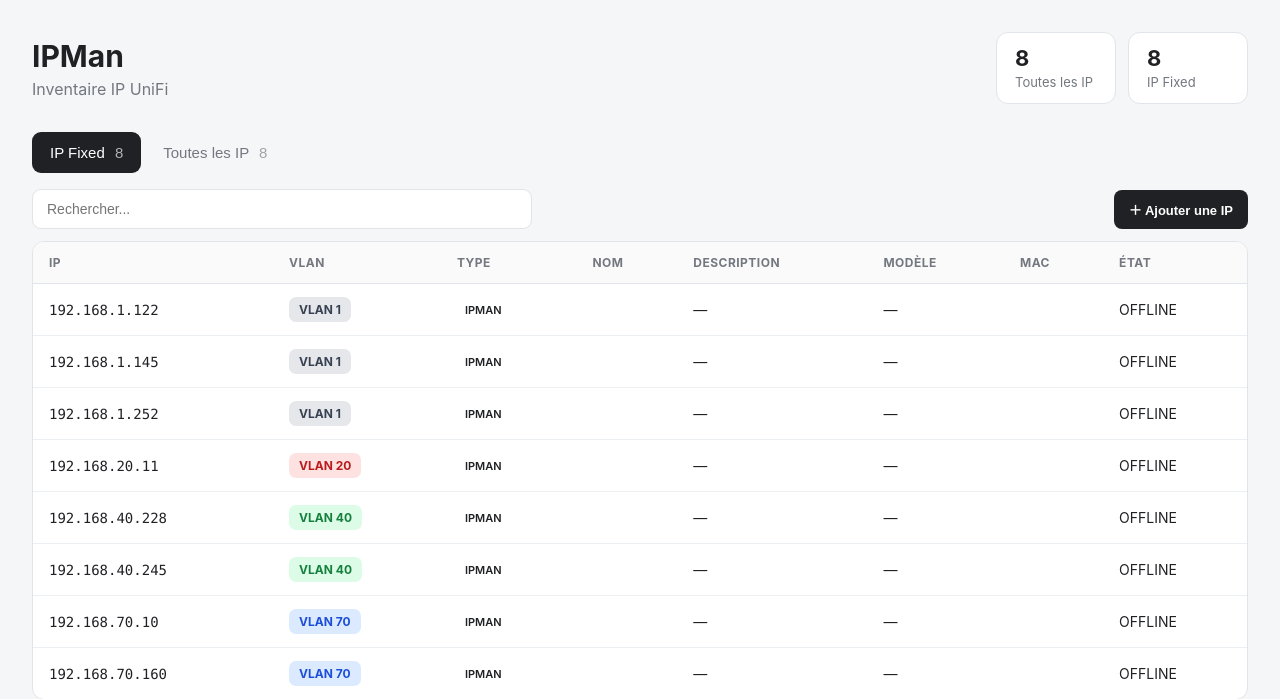
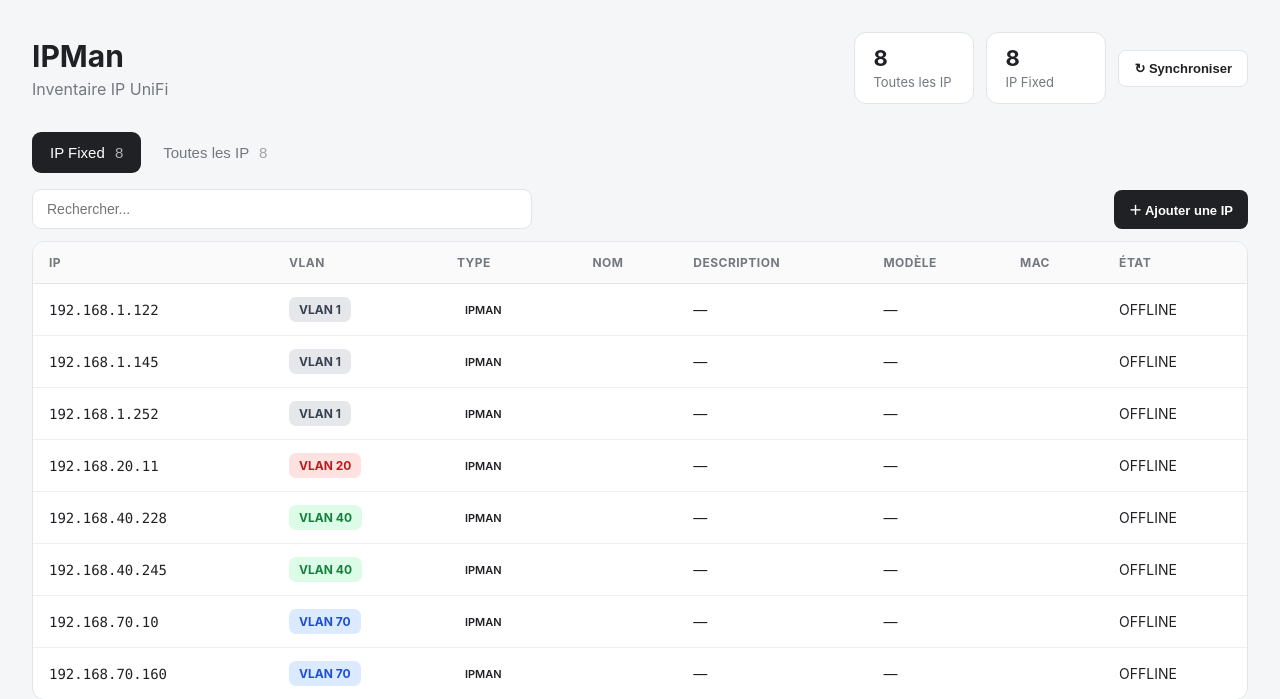
Before and after one commit to mfroger/ipman, a FastAPI app: page / in a window 1280 px wide. Shown: the top 699 px of the page. Run offline with FastAPI, Linux system fonts and the light colour scheme; data comes from the database, SQL or seed files in the repository.

Commit message:
Add manual UniFi synchronization button

```diff
--- a/templates/index.html
+++ b/templates/index.html
@@ -1,6 +1,6 @@
 <!doctype html>
 <html lang="fr"><head><meta charset="utf-8"><meta name="viewport" content="width=device-width,initial-scale=1"><title>IPMan</title><link rel="stylesheet" href="{{ url_for('static', path='style.css') }}"></head><body>
-<div class="container"><header><div><h1>IPMan</h1><p>Inventaire IP UniFi</p></div><div class="header-actions"><div class="stats"><div><strong>{{ rows|length }}</strong><span>Toutes les IP</span></div><div><strong>{{ fixed_rows|length }}</strong><span>IP Fixed</span></div></div></div></header>
+<div class="container"><header><div><h1>IPMan</h1><p>Inventaire IP UniFi</p></div><div class="header-actions"><div class="stats"><div><strong>{{ rows|length }}</strong><span>Toutes les IP</span></div><div><strong>{{ fixed_rows|length }}</strong><span>IP Fixed</span></div></div><button type="button" id="syncButton" class="button secondary sync-button" onclick="syncUniFi()">↻ Synchroniser</button></div></header>
 {% if error %}<div class="error"><strong>Erreur UniFi :</strong> {{ error }}</div>{% endif %}
 <nav class="tabs"><button type="button" class="tab active" onclick="showTab('fixed',this)">IP Fixed <span>{{ fixed_rows|length }}</span></button><button type="button" class="tab" onclick="showTab('all',this)">Toutes les IP <span>{{ rows|length }}</span></button></nav>
 {% for id,data in [('fixed',fixed_rows),('all',rows)] %}<section id="{{id}}" class="tab-content {% if id=='fixed' %}active{% endif %}"><div class="toolbar{% if id=='fixed' %} fixed-toolbar{% endif %}"><input type="search" placeholder="Rechercher..." oninput="filterRows('{{id}}',this.value)">{% if id=='fixed' %}<button type="button" class="button primary" onclick="newIP()">＋ Ajouter une IP</button>{% endif %}</div><div class="table-wrap"><table id="{{id}}Table"><thead><tr><th>IP</th><th>VLAN</th><th>TYPE</th><th>NOM</th><th>DESCRIPTION</th><th>MODÈLE</th><th>MAC</th><th>ÉTAT</th></tr></thead><tbody>{% for r in data %}<tr onclick="openEditor(this)" data-ip="{{r.ip}}" data-fixed="{{1 if r.fixed else 0}}" data-description="{{r.description|e}}" data-model="{{r.model|e}}"><td class="ip">{{r.ip}}</td><td>{% if r.vlan is not none %}<span class="vlan vlan-{{r.vlan}}">VLAN {{r.vlan}}</span>{% else %}—{% endif %}</td><td><span class="badge {{r.type|lower}}">{{r.type}}</span></td><td>{{r.name}}</td><td>{{r.description or '—'}}</td><td>{{r.model or '—'}}</td><td class="mono">{{r.mac}}</td><td>{{r.state}}</td></tr>{% endfor %}</tbody></table></div></section>{% endfor %}<footer><span>IP metadata stockées dans SQLite · Cliquez sur une ligne pour modifier</span><label class="theme-control"><span>Apparence</span><select id="theme" onchange="setTheme(this.value)"><option value="light">☀️ Clair</option><option value="dark">🌙 Sombre</option></select></label></footer></div>
@@ -14,6 +14,7 @@ function openEditor(r){document.getElementById('editIP').value=r.dataset.ip;docu
 function newIP(){document.getElementById('editIP').value='';document.getElementById('editIP').readOnly=false;document.getElementById('editorTitle').textContent='Nouvelle IP';document.getElementById('editorSubtitle').textContent="Ajouter une IP à l'inventaire IPMan.";document.getElementById('editFixed').checked=true;document.getElementById('editDescription').value='';document.getElementById('editModel').value='';document.getElementById('deleteButton').style.display='none';document.getElementById('editor').classList.add('open');document.body.classList.add('modal-open');setTimeout(()=>document.getElementById('editIP').focus(),50)}
 function closeEditor(e){if(e&&e.target!==e.currentTarget)return;document.getElementById('editor').classList.remove('open');if(!document.querySelector('.modal-backdrop.open'))document.body.classList.remove('modal-open')}
 function setTheme(t){document.documentElement.setAttribute('data-theme',t);localStorage.setItem('ipman-theme',t)}
+async function syncUniFi(){const b=document.getElementById('syncButton');b.disabled=true;b.textContent='↻ Synchronisation...';try{const r=await fetch('/api/sync',{method:'POST'});const d=await r.json();if(!d.success)throw Error(d.error);b.textContent='✓ Synchronisé';setTimeout(()=>location.reload(),350)}catch(e){b.disabled=false;b.textContent='↻ Synchroniser';alert('Erreur de synchronisation : '+e.message)}}
 async function saveIP(){let s=document.getElementById('saveStatus');s.textContent='Enregistrement...';try{let r=await fetch('/api/ip',{method:'POST',headers:{'Content-Type':'application/json'},body:JSON.stringify({ip:document.getElementById('editIP').value,fixed:document.getElementById('editFixed').checked,description:document.getElementById('editDescription').value,model:document.getElementById('editModel').value})});let d=await r.json();if(!d.success)throw Error(d.error);s.textContent='✓ Enregistré';setTimeout(()=>location.reload(),500)}catch(e){s.textContent='✕ '+e.message}}
 function deleteIP(){let ip=document.getElementById('editIP').value;if(!ip)return;pendingDeleteIP=ip;document.getElementById('deleteIPName').textContent=ip;document.getElementById('confirmDelete').classList.add('open');document.body.classList.add('modal-open')}
 function closeDeleteConfirm(e){if(e&&e.target!==e.currentTarget)return;pendingDeleteIP=null;document.getElementById('confirmDelete').classList.remove('open');if(!document.querySelector('.modal-backdrop.open'))document.body.classList.remove('modal-open')}
```
